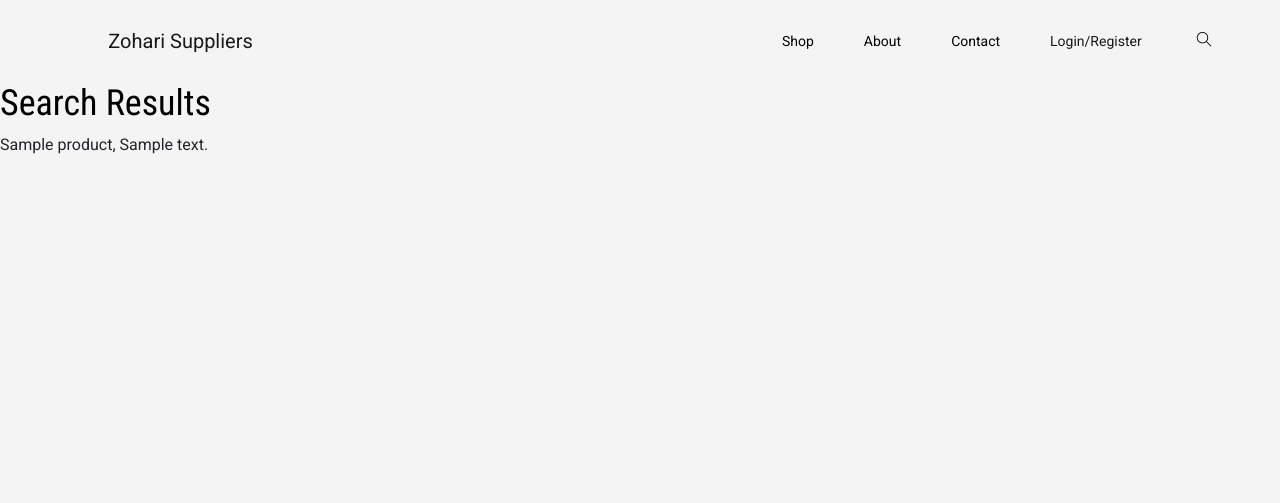
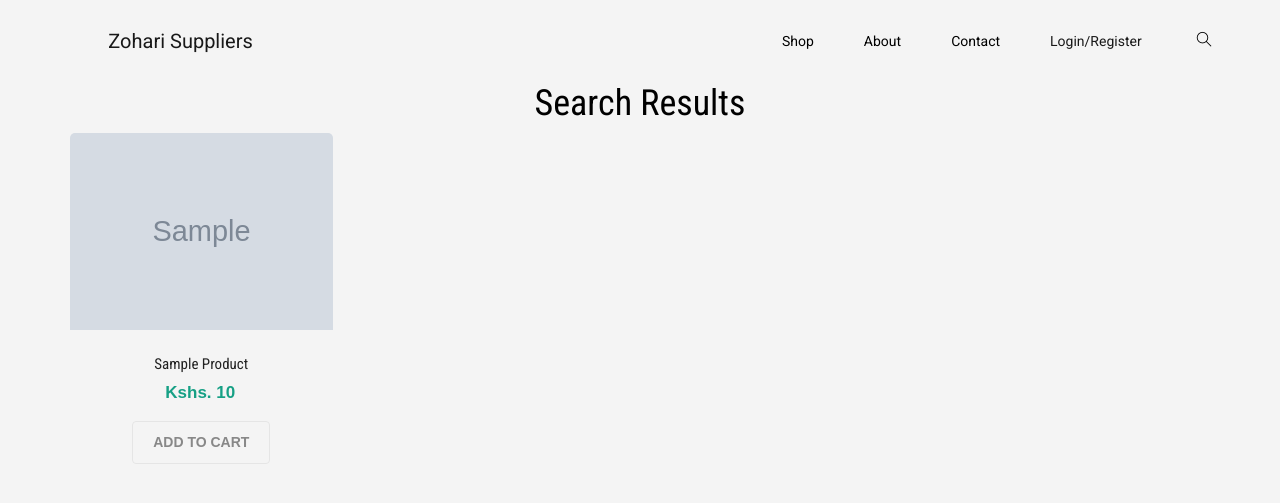
Before and after one commit to newtonkiragu/zohari, a Django app: template shop/templates/search_results.html in a window 1280 px wide. Shown: the top 503 px of the page. Run offline with Django 3.2, Linux system fonts and the light colour scheme; the template is opened without the code that fills it: most values are stand-ins (such as "Sample title", 1, 10 or a date in 2020); grey boxes marked "Sample" are stand-in pictures; parts of the project's set-up code (start-up, migrations or seed data) failed here and were passed over; some libraries are stand-ins or nearby versions.

Commit message:
improved search ui

```diff
--- a/shop/templates/search_results.html
+++ b/shop/templates/search_results.html
@@ -1,12 +1,37 @@
 {% extends 'base.html' %}
 {% block content %}
-<h1>Search Results</h1>
+<div class="container">
 
-<ul>
-  {% for product in object_list %}
-    <li>
-      {{ product.item_name }}, {{ product.item_description }}
-    </li>
-  {% endfor %}
-</ul>
+  <h1 style="text-align: center;">Search Results</h1>
+  {% if object_list %}
+  <div class="row">
+    {% for product in object_list %}
+    <div class="col-md-3 col-sm-6">
+      <div class="product-grid4">
+        <div class="product-image4">
+          <a href="">
+            <!-- <img src="{{ product.item_brand.brand_image.url }}" alt="{{ product.item_brand.brand_name }}" width="30px"> -->
+
+            <img class="pic-1" src="{{ product.item_image.url }}" alt="{{ product.item_name }}">
+          </a>
+          <!-- <span class="product-new-label">Recommended</span> -->
+          <!-- <span class="product-discount-label">-10%</span> -->
+        </div>
+        <div class="product-content">
+          <h3 class="title"><a href="#">{{ product.item_name }}</a></h3>
+          <div class="price">
+            Kshs. {{product.item_price }}
+            <!-- <span>$16.00</span> -->
+          </div>
+          <a class="add-to-cart" href="{% url 'add-to-cart' product.slug %}">ADD TO CART</a>
+        </div>
+      </div>
+    </div>
+    {% endfor %}
+  </div>
+  {% else %}
+  <h3>Ooops. Nothing to show!!</h3>
+  {% endif %}
+
+</div>
 {% endblock%}
```
